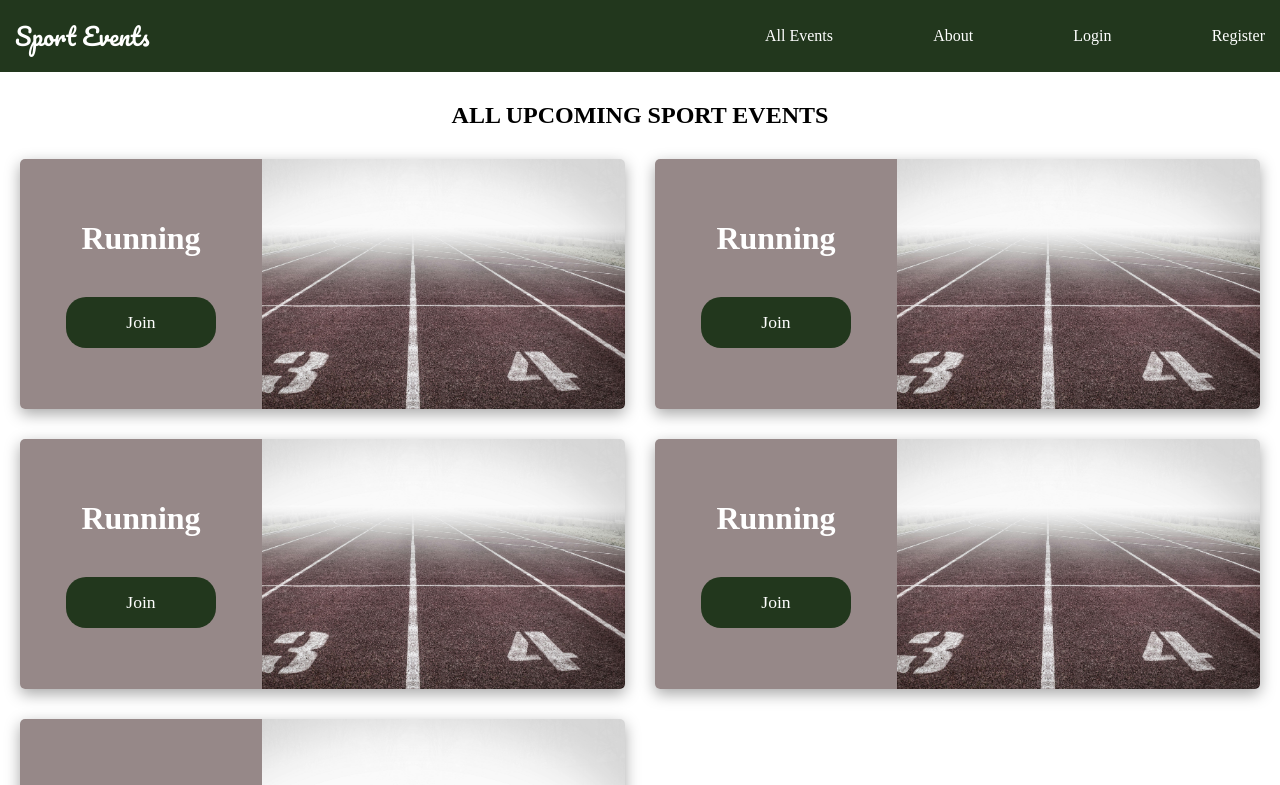
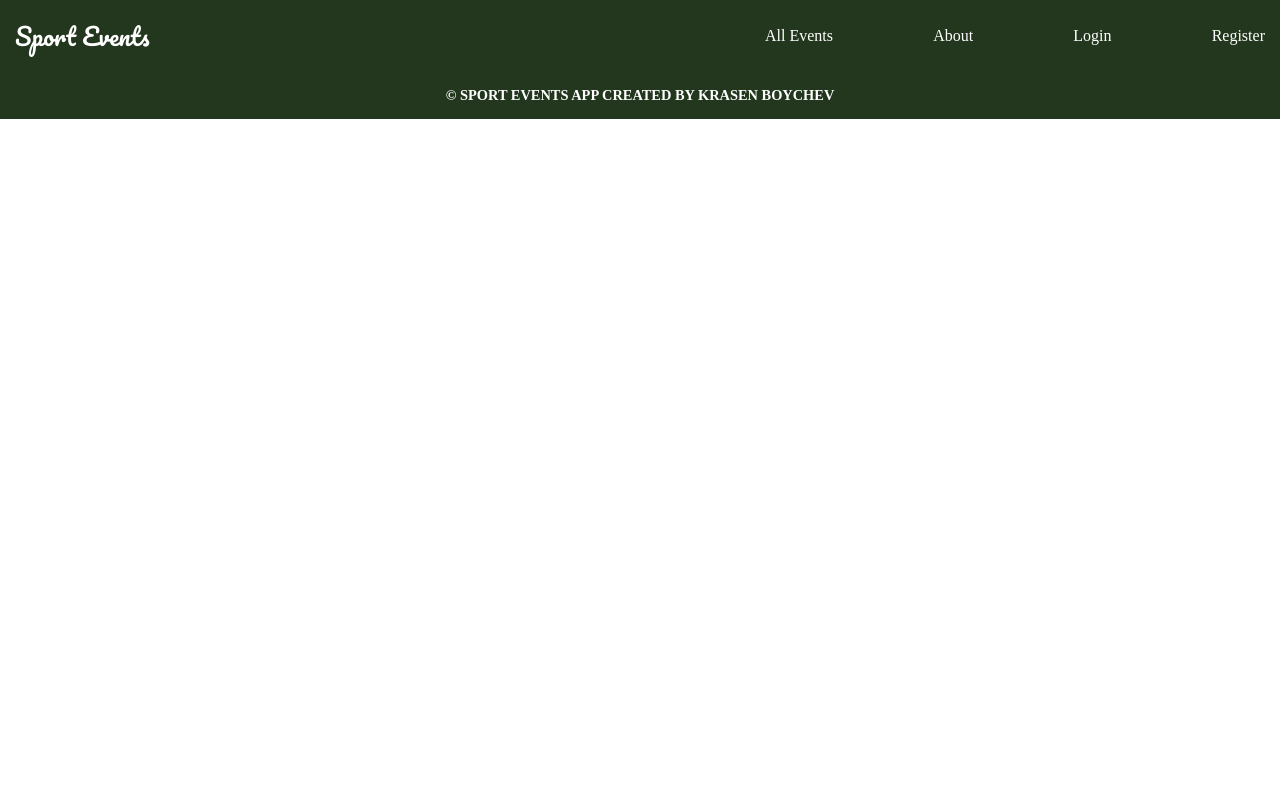
Before and after one commit to KrasenBoychev/Sport-Events-Angular, an Angular app in the folder sport-events-app/: page / in a window 1280 px wide. Shown: the top 785 px of the page. Built offline with nearby package versions, Linux system fonts and the light colour scheme.

Commit message:
app component - html structure updated

```diff
--- a/sport-events-app/src/app/app.component.html
+++ b/sport-events-app/src/app/app.component.html
@@ -1,7 +1,7 @@
 <div class="app-container">
   <app-header />
-  <app-main />
+  <main>
+    <router-outlet />
+  </main>
   <app-footer />
 </div>
-
-<router-outlet />
```
